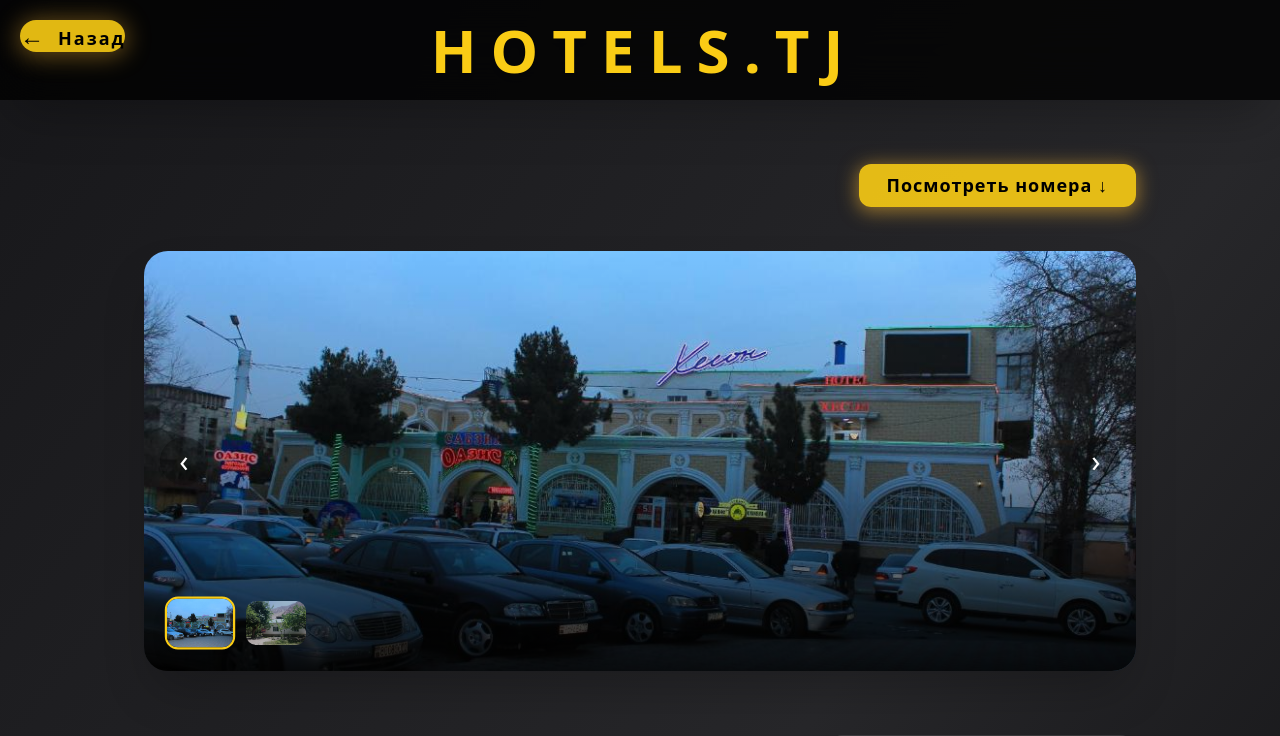
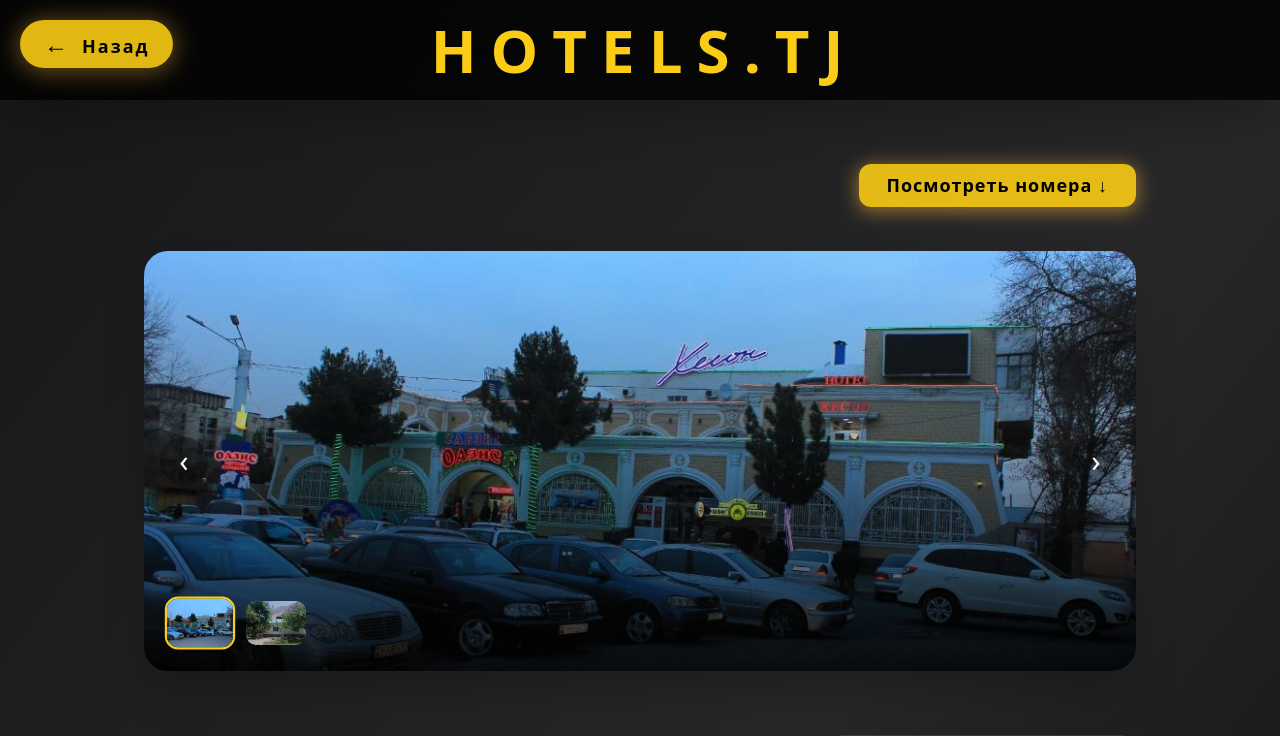
Before and after one commit to sharky21222/hotels.tj, a React (Create React App) app: page /hotel/1 in a window 1280 px wide. Shown: the top 736 px of the page. Built offline with nearby package versions, Linux system fonts and the light colour scheme.

Commit message:
full project

```diff
--- a/src/pages/HotelDetail.js
+++ b/src/pages/HotelDetail.js
@@ -1,4 +1,4 @@
-import React, { useState, useMemo, useRef } from 'react';
+import React, { useState, useMemo, useRef, useEffect } from 'react';
 import { useParams, useNavigate, Link } from 'react-router-dom';
 import { hotels } from '../data/hotels';
 import BookingModal from '../components/BookingModal';
@@ -27,28 +27,28 @@ export default function HotelDetail() {
 
   // Модалка бронирования
   const [modal, setModal] = useState({ open: false, roomType: '', total: 0 });
+  const [imgIdx, setImgIdx] = useState(0);
 
-  const [imgIdx, setImgIdx] = useState(0);
   const today = new Date().toISOString().slice(0, 10);
-  const tmr = new Date(); tmr.setDate(tmr.getDate() + 1);
+  const tmr = new Date();
+  tmr.setDate(tmr.getDate() + 1);
+
   const [start, setStart] = useState(today);
   const [end, setEnd] = useState(tmr.toISOString().slice(0, 10));
   const [guests, setGuests] = useState(1);
 
-  // nights — ВЫНОСИШЬ ВНЕ функции handleBook!
+  // nights — вынесен из функции handleBook
   const nights = useMemo(() => {
     const d1 = new Date(start), d2 = new Date(end);
     const diff = (d2 - d1) / (1000 * 60 * 60 * 24);
     return diff > 0 ? diff : 1;
   }, [start, end]);
 
-  // handleBook — ФУНКЦИЯ бронирования, которую ты отдаёшь BookingModal
+  // handleBook — ФУНКЦИЯ бронирования
   async function handleBook(data) {
     try {
-      // Здесь можно отправить данные в базу или на сервер
-      // Например: await addDoc(collection(db, "bookings"), data)
       alert(
-        `Бронирование подтверждено!\n\n` +
+        `Бронирование подтверждено!\n` +
         `Отель: ${hotel.name}\n` +
         `Тип номера: ${modal.roomType}\n` +
         `Сумма: ${modal.total}$\n` +
@@ -77,14 +77,24 @@ export default function HotelDetail() {
     }, 50);
   }
 
+  // ✅ Скроллим вверх при загрузке страницы
+  useEffect(() => {
+    window.scrollTo(0, 0);
+  }, []);
+
   return (
     <div className="min-h-screen bg-gradient-to-br from-zinc-900 via-zinc-800 to-zinc-950 text-white flex flex-col font-sans">
-
       {/* Кнопка "Назад" */}
-
+      <button
+        onClick={() => navigate(-1)}
+        className="fixed top-5 left-5 z-50 bg-yellow-400/90 hover:bg-yellow-300 active:scale-90 transition-all text-black font-bold px-6 py-2 rounded-full shadow-2xl text-xl"
+        style={{ minWidth: 100, boxShadow: '0 2px 24px 2px #ffbb3366', letterSpacing: 2 }}
+      >
+        <span className="inline-block text-2xl">←</span>
+        <span className="ml-3 font-bold text-lg">Назад</span>
+      </button>
 
       <div className="flex flex-col gap-8 max-w-5xl mx-auto px-4 py-10 md:py-16 w-full">
-
         {/* Кнопка скролла к номерам */}
         <div className="flex items-center justify-between mb-3">
           <Link to="/" className="md:hidden text-yellow-400 hover:underline text-base transition-colors">← На главную</Link>
@@ -103,28 +113,27 @@ export default function HotelDetail() {
             src={hotel.images?.[imgIdx] || hotel.images?.[0]}
             alt={hotel.name}
             className="absolute w-full h-full object-cover object-center transition-all duration-500"
-            style={{ zIndex: 0 }}
             draggable={false}
           />
           <div className="absolute inset-0 bg-gradient-to-t from-black/90 via-black/20 to-transparent" />
 
+          {/* Навигация по фото */}
           {hotel.images && hotel.images.length > 1 && (
             <>
               <button
                 onClick={() => setImgIdx(i => i === 0 ? hotel.images.length - 1 : i - 1)}
                 className="absolute left-4 top-1/2 -translate-y-1/2 bg-black/30 hover:bg-yellow-400/80 hover:text-black text-white rounded-full w-12 h-12 flex items-center justify-center text-3xl shadow transition-all duration-200 active:scale-90"
-                style={{ zIndex: 15 }}
                 aria-label="Назад"
               >‹</button>
               <button
                 onClick={() => setImgIdx(i => i === hotel.images.length - 1 ? 0 : i + 1)}
                 className="absolute right-4 top-1/2 -translate-y-1/2 bg-black/30 hover:bg-yellow-400/80 hover:text-black text-white rounded-full w-12 h-12 flex items-center justify-center text-3xl shadow transition-all duration-200 active:scale-90"
-                style={{ zIndex: 15 }}
                 aria-label="Вперёд"
               >›</button>
             </>
           )}
 
+          {/* Превью фото */}
           {hotel.images && hotel.images.length > 1 && (
             <div className="absolute left-6 bottom-6 flex gap-3 z-20">
               {hotel.images.map((src, idx) => (
@@ -144,6 +153,7 @@ export default function HotelDetail() {
             </div>
           )}
 
+          {/* Лейбл отеля */}
           {hotel.label && (
             <span className="absolute top-5 left-5 px-5 py-1 bg-pink-600/90 rounded-full font-bold text-sm uppercase shadow-lg">
               {hotel.label}
@@ -223,7 +233,6 @@ export default function HotelDetail() {
                   className="rounded-2xl bg-white/10 shadow-xl flex flex-col overflow-hidden group hover:-translate-y-2 hover:shadow-yellow-300/50 transition-transform duration-300"
                   style={{
                     minHeight: 330,
-                    position: 'relative',
                     display: 'flex',
                     flexDirection: 'column',
                     justifyContent: 'space-between'
@@ -256,7 +265,7 @@ export default function HotelDetail() {
           </div>
         </section>
 
-        {/* Раздел отзывов */}
+        {/* Отзывы */}
         {hotel.reviewsList && hotel.reviewsList.length > 0 && (
           <section className="mt-12">
             <h2 className="text-2xl font-extrabold text-yellow-400 mb-4">Отзывы гостей</h2>
@@ -273,19 +282,7 @@ export default function HotelDetail() {
             </div>
           </section>
         )}
-
       </div>
-<button
-  onClick={() => navigate(-1)}
-  className="z-50 bg-yellow-400/90 hover:bg-yellow-300 active:scale-90 transition-all text-black font-bold rounded-full shadow-2xl text-xl
-    fixed top-5 left-5
-    sm:top-5 sm:left-5
-    max-sm:static max-sm:mt-3 max-sm:mb-3 max-sm:ml-0 max-sm:w-fit max-sm:px-4 max-sm:py-1 max-sm:text-base max-sm:rounded-lg max-sm:shadow-none"
-  style={{ minWidth: 100, boxShadow: '0 2px 24px 2px #ffbb3366', letterSpacing:2 }}
->
-     <span className="inline-block text-2xl">←</span>
-        <span className="ml-3 font-bold text-lg">Назад</span>
-</button>
 
       {/* Модальное окно бронирования */}
       <BookingModal
```
